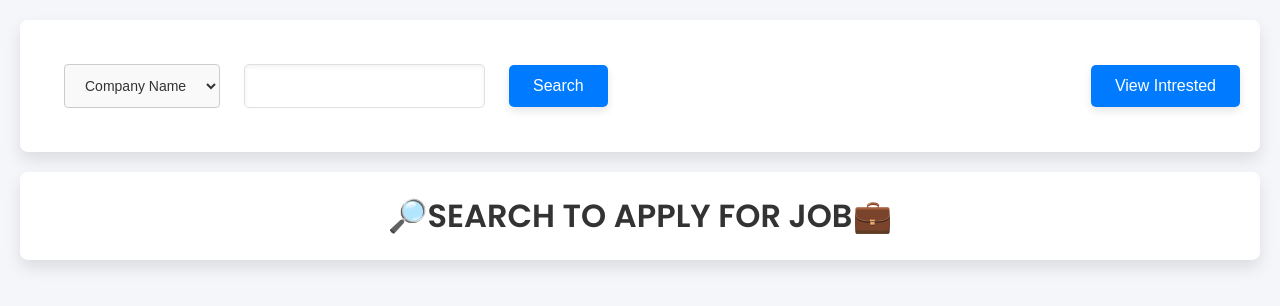
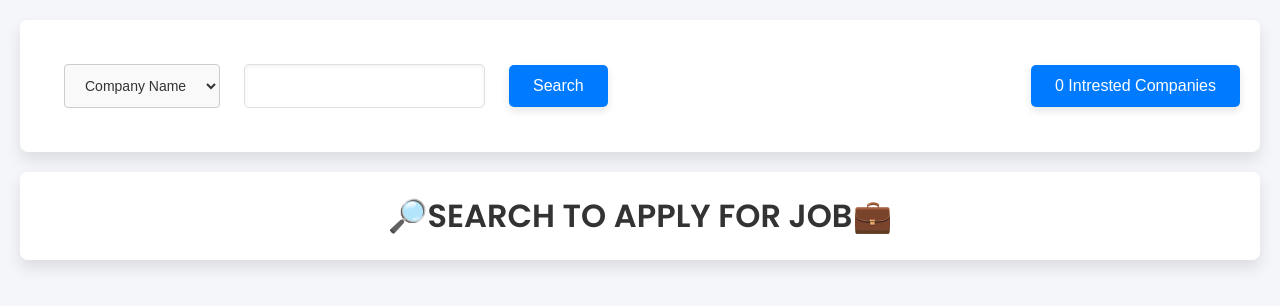
Before and after one commit to SarveshNaik1010/work-scout, a React (Create React App) app: page / in a window 1280 px wide. Shown: the top 306 px of the page. Built offline with nearby package versions, Linux system fonts and the light colour scheme; a web font is replaced by a local one.

Commit message:
Hosted the API on Cloudinary

```diff
--- a/src/components/App.js
+++ b/src/components/App.js
@@ -75,7 +75,7 @@ function App() {
       if (!isSearchBtnClicked) return;
       async function getCompanies() {
         dispatch({ type: "changeStatus", payload: "loading" });
-        const res = await fetch(`http://localhost:7000/companies`);
+        const res = await fetch(`https://res.cloudinary.com/dvq2kdv1z/raw/upload/v1726454591/company-data_woivba.json`);
         const data = await res.json();
         const filteredData =
           searchQuery === ""
@@ -98,7 +98,7 @@ function App() {
       <div className="contanier header">
         <SearchBox dispatch={dispatch} searchQuery={searchQuery} />
         <button onClick={(e) => dispatch({ type: "toggleModal" })}>
-          View Intrested
+          {intrestedCompanies.length} Intrested Companies
         </button>
       </div>
       {status === "ready" && <StartScreen />}
@@ -106,7 +106,7 @@ function App() {
       {status === "active" &&
         (searchResults.length === 0 ? (
           <div className="contanier">
-            <h3>No company with the name {searchQuery}</h3>
+            <h3>No company with the {selectCriteria} {searchQuery}</h3>
           </div>
         ) : (
           <SearchResults
```
